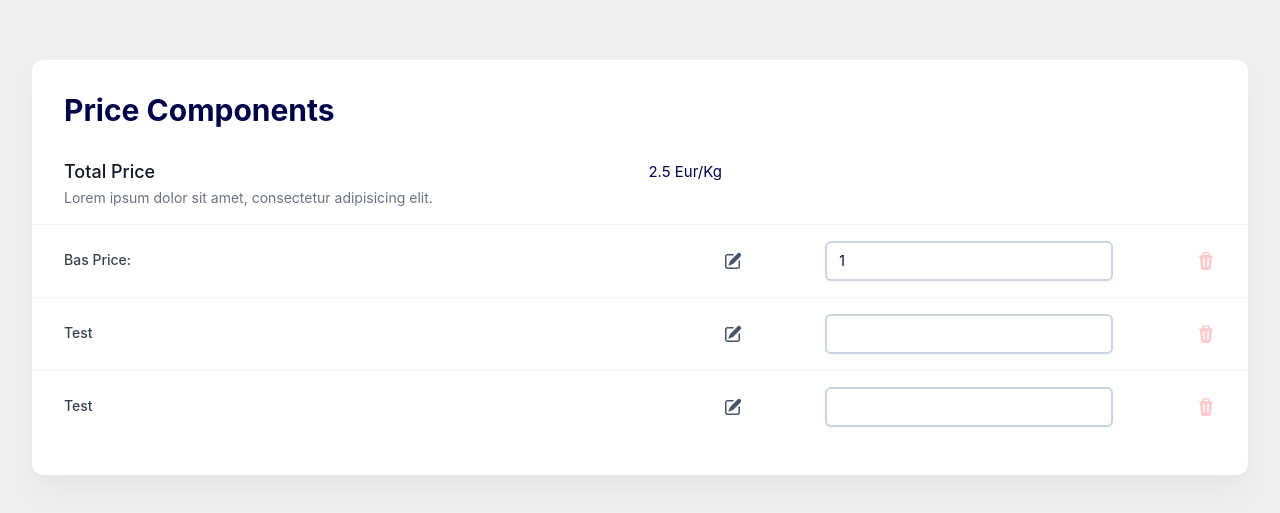
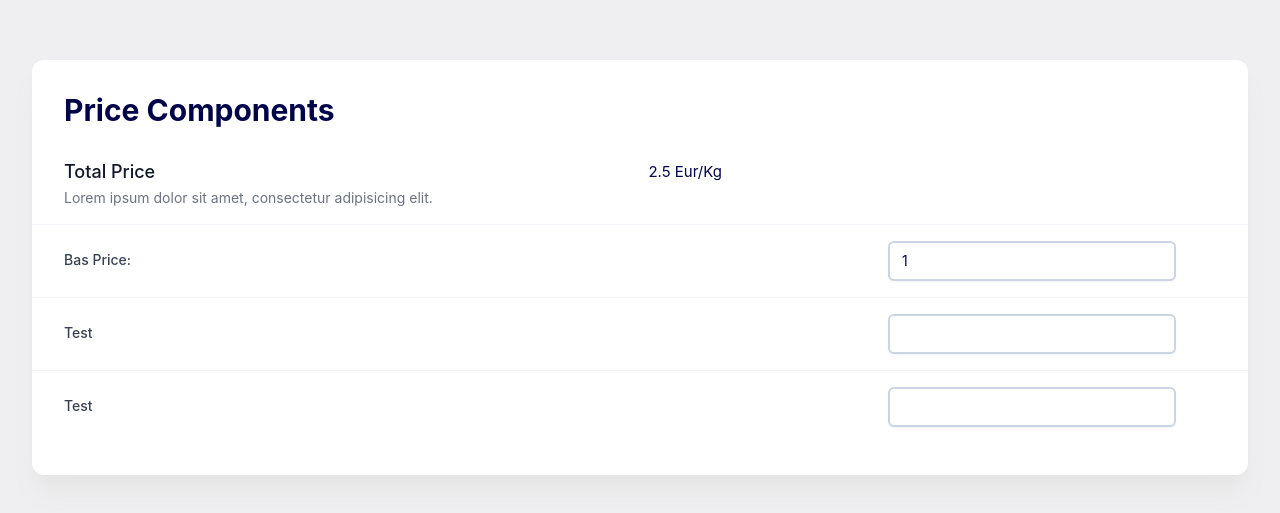
Before and after one commit to iyadh/product-price-calculator, a Vue app: page / in a window 1280 px wide. Shown: the part 133-646 px from the top of the page. Built offline with nearby package versions, Linux system fonts and the light colour scheme.

Commit message:
💄 Fine-grain Form components UI

```diff
--- a/src/components/Atoms/PriceComponent.vue
+++ b/src/components/Atoms/PriceComponent.vue
@@ -1,11 +1,15 @@
 <template>
-  <div class="flex justify-between gap-4 px-8 py-4">
+  <div
+    class="relative flex justify-between gap-4 px-8 py-4"
+    @mouseleave="hover = false"
+    @mouseover="hover = true"
+  >
     <label
       :for="'price' + props.key"
       class="w-2/4 block text-sm font-medium text-gray-700 sm:mt-px sm:pt-2"
       >{{ props.label }}</label
     >
-    <button>
+    <button v-show="hover" class="absolute top-6 right-80">
       <PencilSquareIcon
         class="h-5 fill-slate-600 transition hover:fill-slate-400 hover:rotate-[-4deg]"
       />
@@ -14,12 +18,11 @@
     <input
       :id="'price' + props.key"
       v-model="props.initialValue"
-      class="w-1/4 block rounded-md text-sm leading-5 py-2 px-3 border-2 border-slate-300 shadow-sm focus:outline-none focus:ring focus:border-indigo-500 focus:ring-indigo-200"
+      class="w-1/4 block rounded-md text-sm leading-5 py-2 px-3 mr-10 border-2 border-slate-300 shadow-sm focus:outline-none focus:ring focus:border-indigo-500 focus:ring-indigo-200"
       type="text"
     />
-    <button>
+    <button v-if="hover && props.disposable" class="absolute top-6 right-8">
       <TrashIcon
-        v-show="props.disposable"
         class="h-5 fill-red-200 transition hover:fill-red-400 hover:rotate-[-4deg]"
       />
     </button>
@@ -27,9 +30,11 @@
 </template>
 
 <script lang="ts" setup>
+import { ref } from 'vue';
 import { PencilSquareIcon, TrashIcon } from '@heroicons/vue/20/solid';
 import type { PriceComponentProps } from '@/types/price-component.type';
 
+const hover = ref(false);
 // Workaround for typed props from here: https://github.com/vuejs/core/issues/4294#issuecomment-984033739
 const props = withDefaults(defineProps<PriceComponentProps>(), {});
 </script>
--- a/src/components/Containers/FormContainer.vue
+++ b/src/components/Containers/FormContainer.vue
@@ -2,7 +2,7 @@
   <div class="flex flex-col divide-y divide-slate-100">
     <PriceTotal />
     <PriceComponent
-      :disposable="true"
+      :disposable="false"
       :label="'Bas Price:'"
       initial-value="1"
     />
```
